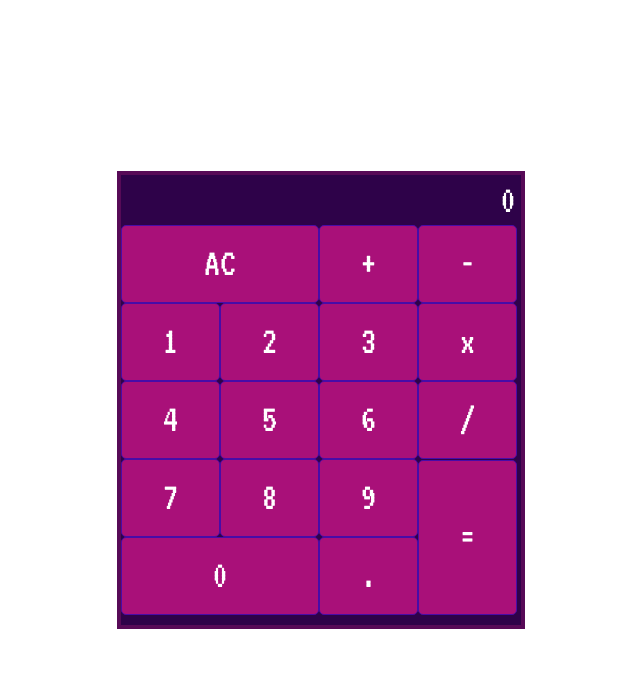
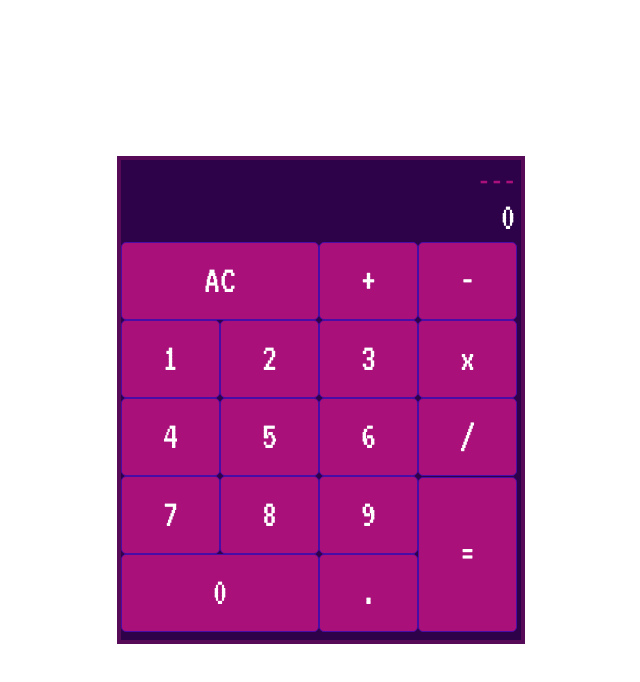
Before and after one commit to MSTechFan/calculator-react, a React (Create React App) app: page / in a window 1280 px wide. Shown: the top 682 px of the page, without its empty margins (319-959 px from the left). Built offline with nearby package versions, Linux system fonts and the light colour scheme; a web font is replaced by a local one.

Commit message:
stuck in logic of the calculator

```diff
--- a/src/components/CalculatorBox.jsx
+++ b/src/components/CalculatorBox.jsx
@@ -4,12 +4,12 @@ import Keyboard from './Keyboard'
 
 
 const CalculatorBox = () => {
-  const [screenResult, setScreenResult] = useState(0)
+  const [screenResult, setScreenResult] = useState("")
   return (
     <div style={{
         display: "flex",
         width: "400px",
-        height: "450px",
+        height: "480px",
         flexDirection: "column",
         backgroundColor: "#2E0249",
         color: "white",
--- a/src/components/Keyboard.jsx
+++ b/src/components/Keyboard.jsx
@@ -1,14 +1,25 @@
-import {React} from 'react'
+import {React, useState} from 'react'
 import { ButtonEje, ButtonLarge, ButtonBig } from './Buttons'
 
 const Keyboard = (props) => {
 
+  const [firstValue, setFirstValue] = useState([])
+  const [secondValue, setSecondValue] = useState(0)
+  const [result, setResult] = useState(0)
+  //write logic to handle every operation of the calculator
 
-  //write logic to handle every operation of the calculator
-  const handleOperation = (firstValue, secondValue, operation) => {
+  const resetValues = () => {
+    setFirstValue([])
+    props.setScreenResult("")
+    setSecondValue(null)
+  }
+
+  const handleOperation = (operation) => {
     switch(operation){
       case "suma":
-        //do adding
+          setFirstValue([props.screenResult, operation]) // se tiene que sobreescribir los resultados
+          props.setScreenResult("")
+          console.log(firstValue)
       case "resta":
         //do substraction
       case "multiplicacion":
@@ -16,7 +27,17 @@ const Keyboard = (props) => {
       case "division":
         //do divide
       default:
-        //sent to hell
+        //send to hell
+    }
+  }
+
+  // descrubimos que el segunda valor alojado en secondValue no toma la primera inicialización que se hace
+
+  const handleResult = (arrayOperation) => {
+    switch(arrayOperation[1]) {
+      case "suma":
+        setSecondValue(props.screenResult)
+        setResult((+arrayOperation[0]) + (+secondValue))
     }
   }
   return (
@@ -24,7 +45,7 @@ const Keyboard = (props) => {
 
         {/* first line */}
         <ButtonLarge onClick={() => props.setScreenResult("")}>AC</ButtonLarge>
-        <ButtonEje onClick={() => props.setScreenResult("")}>+</ButtonEje>
+        <ButtonEje onClick={() => handleOperation("suma")}>+</ButtonEje>
         <ButtonEje onClick={() => props.setScreenResult("")}>-</ButtonEje>
         {/* second line */}
         <ButtonEje onClick={() => props.setScreenResult(props.screenResult + "1")}>1</ButtonEje>
@@ -46,7 +67,7 @@ const Keyboard = (props) => {
        <ButtonLarge onClick={() => props.setScreenResult(props.screenResult + "0")}>0</ButtonLarge>
        <ButtonEje onClick={() => props.setScreenResult(props.screenResult + ".")}>.</ButtonEje>
 
-       <ButtonBig>=</ButtonBig>
+       <ButtonBig onClick={() => handleResult(firstValue)}>=</ButtonBig>
 
 
     </div>
--- a/src/components/Screen.jsx
+++ b/src/components/Screen.jsx
@@ -4,8 +4,9 @@ import screen from './screen.css'
 const Screen = (props) => {
 
   return (
-    <div style={{flex: 1, textAlign: "end", padding: "5px", fontSize: "2.5rem"}}>
-      <input type={'number'} step={0.00001} className={'screenInput'} style={screen} placeholder={props.screenResult === '' ? 0: null} value={props.screenResult} onChange={(event) => props.setScreenResult(event.target.value)}></input>
+    <div className='screen' style={screen}>
+      <div className='screenOperation'>{props.screenResult === "" ? "---" : props.screenResult}</div>
+      <input type={'number'} step={0.00001} className={'screenInput'} placeholder={props.screenResult === '' ? 0: null} value={props.screenResult} onChange={(event) => props.setScreenResult(event.target.value)}></input>
       {/* crear un estado para saber si se está escribiendo o no, para poder dejar la calculadora en 0 */}
     </div>
   )
--- a/src/components/screen.css
+++ b/src/components/screen.css
@@ -1,4 +1,19 @@
+.screen {
+  flex: 1;
+  text-align: end;
+  padding: 5px;
+  font-size: 2.5rem;
+}
+
+.screenOperation {
+  flex: 1;
+  font-size: 2rem;
+  color: #A91079;
+}
+
+
 .screenInput {
+    flex: 1;
     background-color: #2E0249;
     color: white;
     text-align: right;
```
